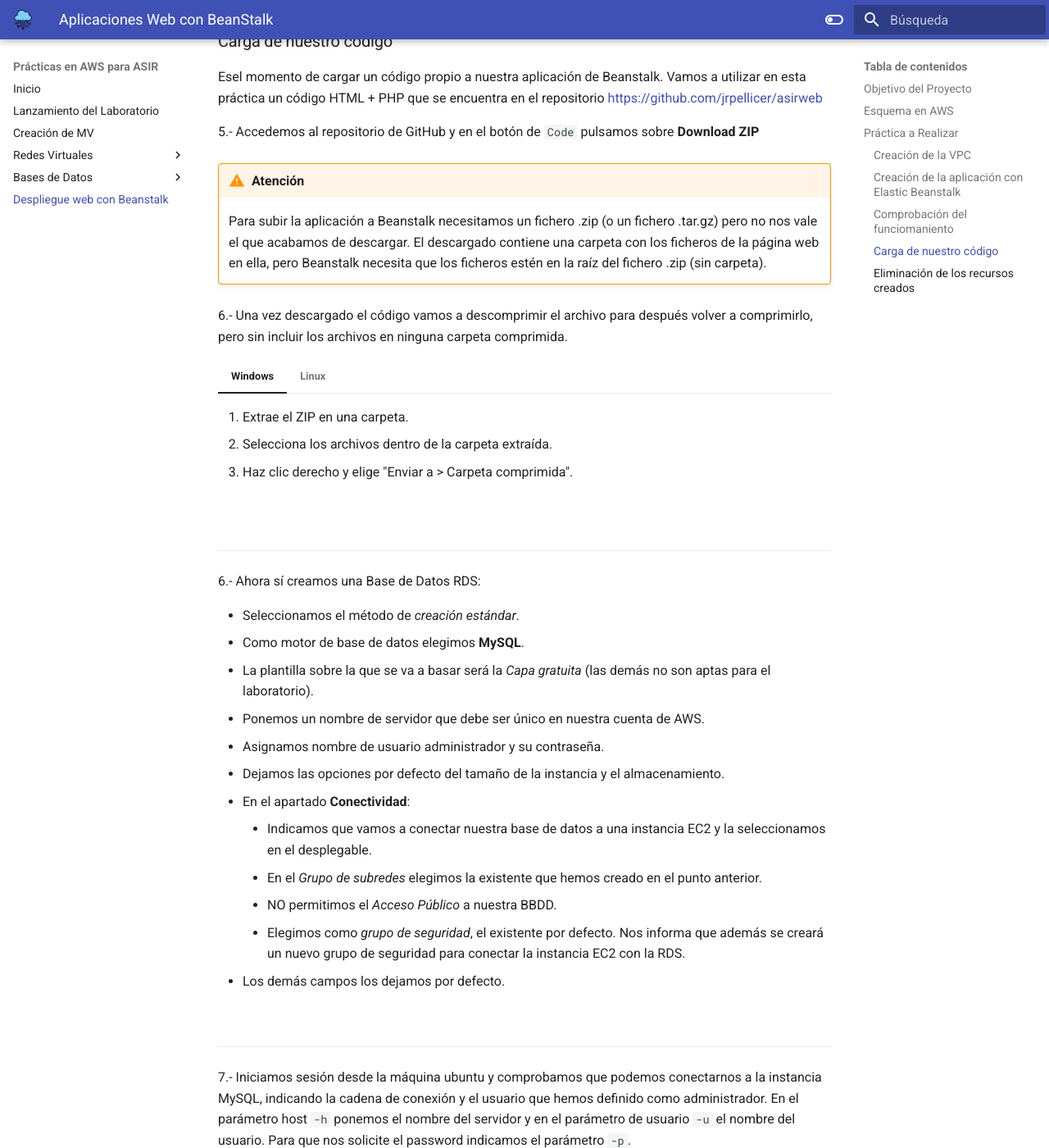
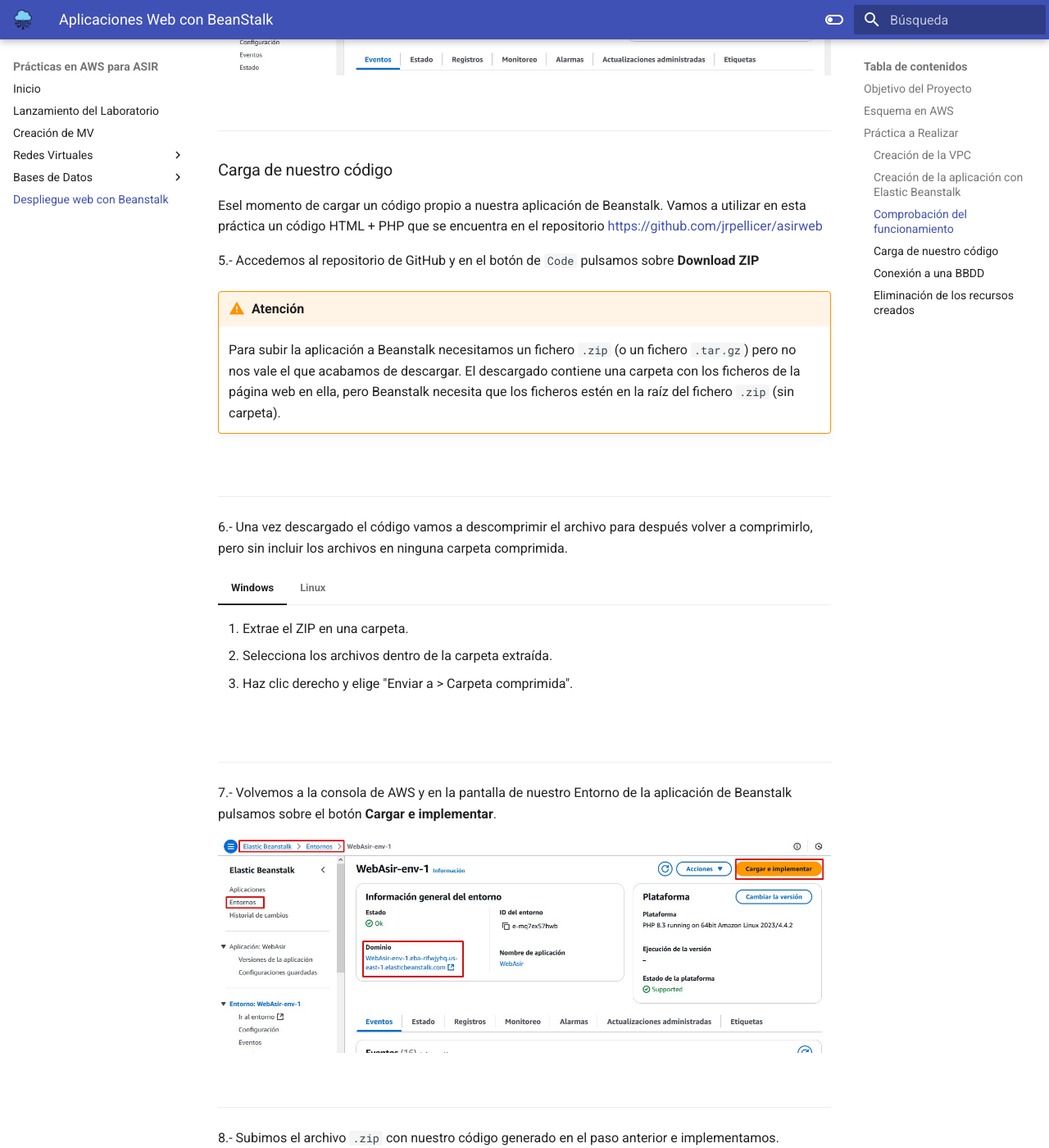
Before and after one commit to jrpellicer/awsasir, an MkDocs documentation site: the page built from docs/practica06.md, in a window 1280 px wide and 1400 px high, scrolled down 2815 px. Shown: the whole window at 82% size. Built offline with MkDocs 1.6.1 and Material for MkDocs 9.7.7, drawn with Linux system fonts in a browser that asks for light colours; some of the changed text lies outside the part shown.

Commit message:
Desarrollo Beanstalk (BBDD)

```diff
--- a/docs/practica06.md
+++ b/docs/practica06.md
@@ -53,10 +53,15 @@
 - En el apartado subredes de instancia seleccionamos las 2 subredes creadas.
 - Los demás campos los dejamos sin marcar (no creamos ninguna BBDD ni asignamos IP Pública)
 
+
+!!! note "Nota"
+
+    Podríamos haber creado aquí una Base de Datos que se conecte a la aplicación, pero no lo hacemos en este momento. Veremos cómo conectar más tarde una BBDD que ya esté creada.
+
 <br>
 ___
 
-### Comprobación del funciomaniento
+### Comprobación del funcionamiento
 
 4.-	Una vez lanzado el entorno correctamente y cuando su estado aparezca *Ok*, comprobamos su Dominio y lo abrimos en el navegador (simplemente pibchando encima) para comprobar que todo funciona. Nos debe aparecer una web con el código de ejemplo en la que aparece *Congratulations!*
 
@@ -73,7 +78,10 @@
 
 !!! warning "Atención"
 
-    Para subir la aplicación a Beanstalk necesitamos un fichero .zip (o un fichero .tar.gz) pero no nos vale el que acabamos de descargar. El descargado contiene una carpeta con los ficheros de la página web en ella, pero Beanstalk necesita que los ficheros estén en la raíz del fichero .zip (sin carpeta).
+    Para subir la aplicación a Beanstalk necesitamos un fichero `.zip` (o un fichero `.tar.gz`) pero no nos vale el que acabamos de descargar. El descargado contiene una carpeta con los ficheros de la página web en ella, pero Beanstalk necesita que los ficheros estén en la raíz del fichero `.zip` (sin carpeta).
+
+<br>
+___
 
 6.- Una vez descargado el código vamos a descomprimir el archivo para después volver a comprimirlo, pero sin incluir los archivos en ninguna carpeta comprimida.
 
@@ -91,13 +99,30 @@
     4. Vuelve a comprimir seleccionando todos los ficheros: `zip -r ../codigo.zip *`
     5. Nos ha dejado en el directorio padre un fichero llamado *codigo.zip* listo para ser subido.
 
+<br>
+___
 
+7.- Volvemos a la consola de AWS y en la pantalla de nuestro Entorno de la aplicación de Beanstalk pulsamos sobre el botón **Cargar e implementar**.
+
+<img src="images/Beanstalk_2.jpg">
 
 <br>
 ___
 
+8.- Subimos el archivo `.zip` con nuestro código generado en el paso anterior e implementamos.
 
-6.-	Ahora sí creamos una Base de Datos RDS:
+Esperamos a que se actualice el entorno y accedemos al dominio web para comprobar los cambios.
+
+<br>
+___
+
+### Conexión a una BBDD
+
+Es bastante probable que en nuestros proyectos web deseemos conectar una base de datos para interactuar con ella. Si accedemos a nuestra página web cargada veremos que hay un botón que pone `Ver Listado` que da error al pulsarlo, pues ejecuta un código PHP que se conecta a una base de datos que no existe.
+
+El primer paso será crear una BBDD RDS.
+
+6.-	Accedemos a la consola de RDS y creamos una Base de Datos:
 
 - Seleccionamos el método de *creación estándar*.
 - Como motor de base de datos elegimos **MySQL**.
@@ -106,10 +131,8 @@
 - Asignamos nombre de usuario administrador y su contraseña.
 - Dejamos las opciones por defecto del tamaño de la instancia y el almacenamiento.
 - En el apartado **Conectividad**:
-    - Indicamos que vamos a conectar nuestra base de datos a una instancia EC2 y la seleccionamos en el desplegable.
-    - En el *Grupo de subredes* elegimos la existente que hemos creado en el punto anterior.
-    - NO permitimos el *Acceso Público* a nuestra BBDD.
-    - Elegimos como *grupo de seguridad*, el existente por defecto. Nos informa que además se creará un nuevo grupo de seguridad para conectar la instancia EC2 con la RDS.
+    - Permitimos el *Acceso Público* a nuestra BBDD (para poder conectarnos desde nuestra máquina local y cargar datos).
+    - Elegimos como *grupo de seguridad*, el existente por defecto.
 - Los demás campos los dejamos por defecto.
 
 <br>
```
Also changed, not shown: docs/images/Beanstalk_2.jpg (added).
